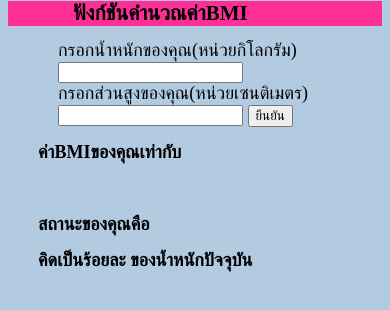
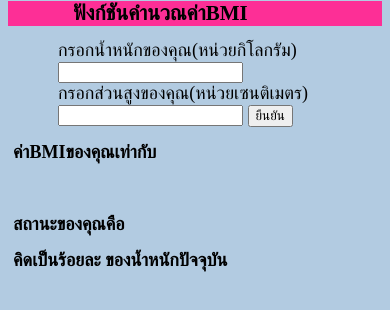
Before and after one commit to sxlmonzx/BMIWebSite, a plain HTML site: page index.html in a window 390 px wide. Drawn offline with Linux system fonts and the light colour scheme.

Commit message:
Update index.html

```diff
--- a/index.html
+++ b/index.html
@@ -53,7 +53,7 @@ h1 {
 }
 
 .output {
-    margin-left: 30px;
+    margin-left: 5px;
     align-items: center;
     gap: 10px;
 }
```
